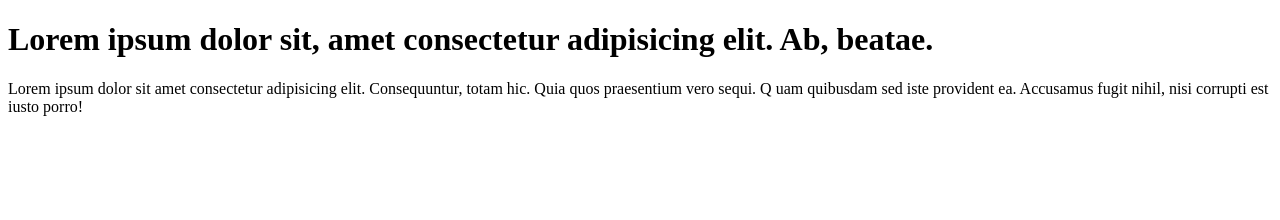
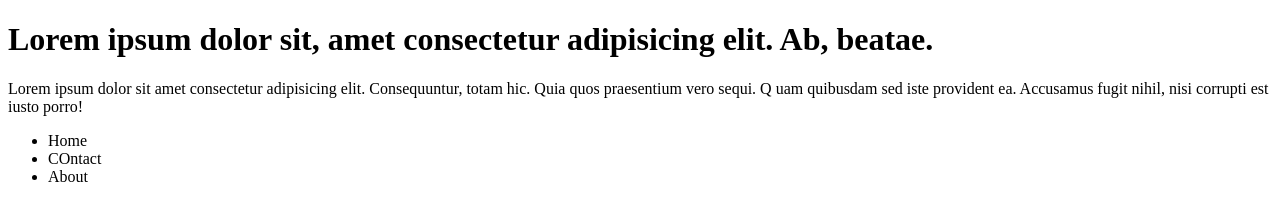
Before and after one commit to edwinjoju/learn-git, a plain HTML site: page index.html in a window 1280 px wide. Drawn offline with Linux system fonts and the light colour scheme.

Commit message:
added nav

```diff
--- a/index.html
+++ b/index.html
@@ -12,5 +12,11 @@
          Consequuntur, totam hic. Quia quos praesentium vero sequi. Q
          uam quibusdam sed iste provident ea.
         Accusamus fugit nihil, nisi corrupti est iusto porro!</p>
+
+        <ul>
+            <li>Home</li>
+            <li>COntact</li>
+            <li>About</li>
+        </ul>
 </body>
 </html>
```
